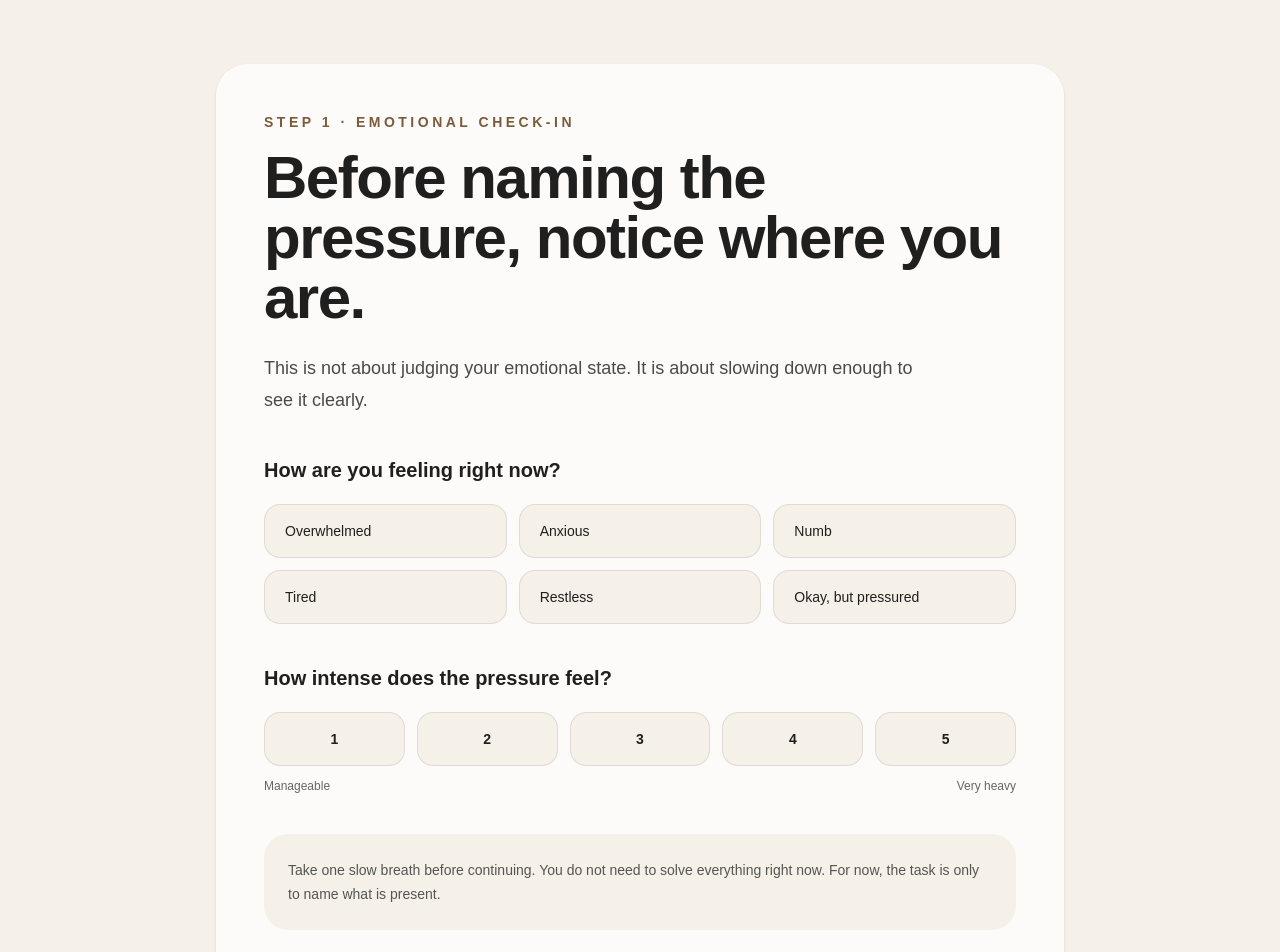
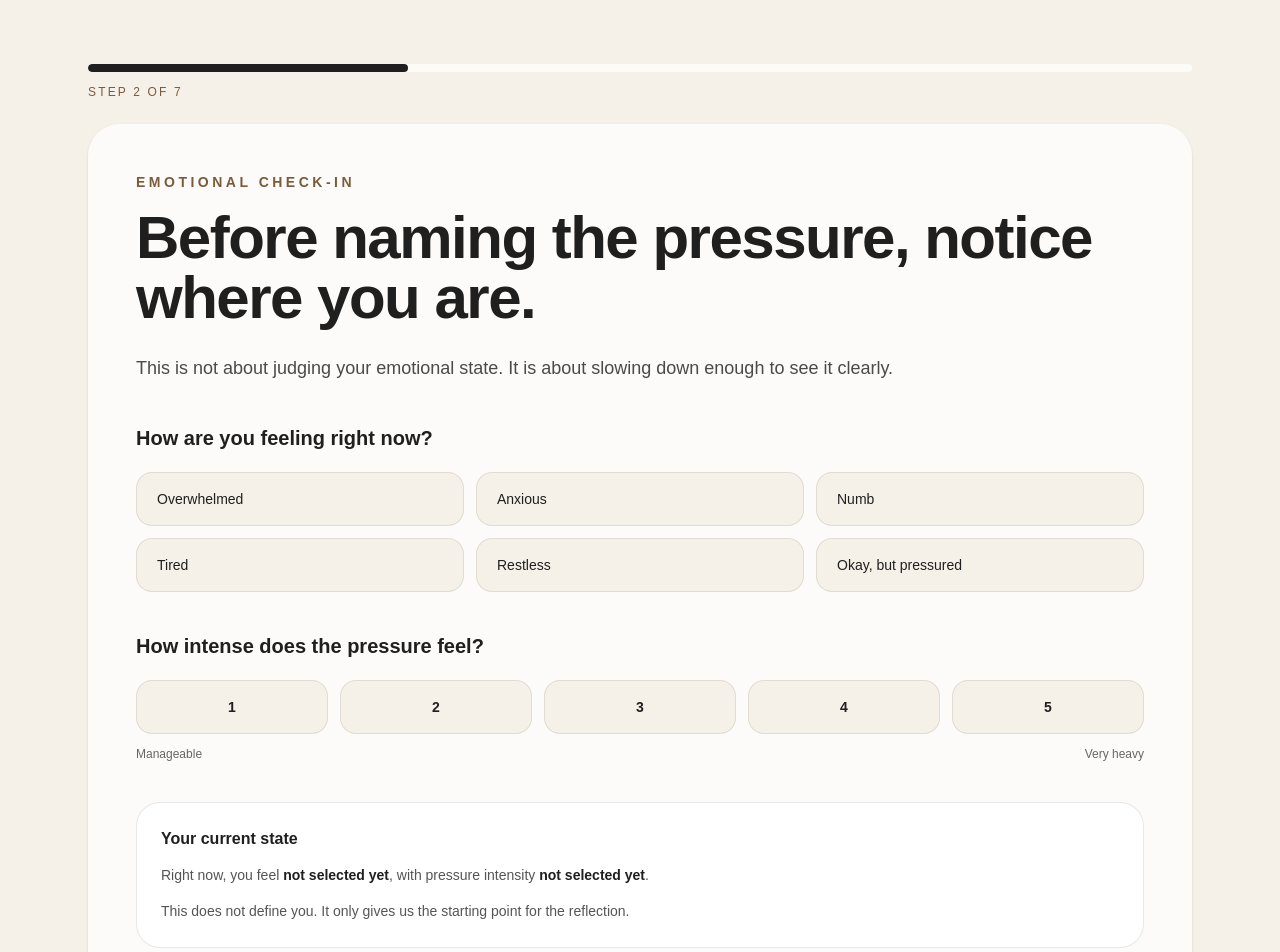
Before and after one commit to diegouriber/under-pressure, a Next.js app: page /check-in in a window 1280 px wide. Shown: the top 952 px of the page. Built offline with nearby package versions, Linux system fonts and the light colour scheme.

Commit message:
Fix interactive emotional check-in

```diff
--- a/app/check-in/page.tsx
+++ b/app/check-in/page.tsx
@@ -1,42 +1,86 @@
-export default function CheckInPage() {
-  return (
-    <main className="min-h-screen bg-[#f6f1e8] text-[#1f1f1f]">
-      <section className="mx-auto flex min-h-screen max-w-4xl flex-col justify-center px-6 py-16">
-        <div className="rounded-[2rem] bg-white/75 p-8 shadow-sm md:p-12">
-          <p className="mb-4 text-sm font-semibold uppercase tracking-[0.25em] text-[#7a5c3a]">
-            Step 1 · Emotional Check-In
-          </p>
+"use client";
 
-          <h1 className="text-4xl font-semibold tracking-tight md:text-6xl">
-            Before naming the pressure, notice where you are.
-          </h1>
+import { useEffect, useState } from "react";
+import FlowShell from "../components/FlowShell";
+import {
+  loadSession,
+  saveSession,
+  type Mood,
+  type UnderPressureSession,
+} from "@/lib/underPressureEngine";
 
-          <p className="mt-6 max-w-2xl text-lg leading-8 text-[#4a4a4a]">
-            This is not about judging your emotional state. It is about slowing
-            down enough to see it clearly.
-          </p>
-
-          <div className="mt-10">
-            <h2 className="text-xl font-semibold">
-              How are you feeling right now?
-            </h2>
-
-            <div className="mt-5 grid gap-3 sm:grid-cols-2 md:grid-cols-3">
-              {[
+const moods: Mood[] = [
   "Overwhelmed",
   "Anxious",
   "Numb",
   "Tired",
   "Restless",
   "Okay, but pressured",
-              ].map((mood) => (
+];
+
+const levels = ["1", "2", "3", "4", "5"];
+
+export default function CheckInPage() {
+  const [session, setSession] = useState<UnderPressureSession | null>(null);
+
+  useEffect(() => {
+    const existingSession = loadSession();
+    setSession(existingSession);
+  }, []);
+
+  if (!session) {
+    return (
+      <main className="min-h-screen bg-[#f6f1e8] text-[#1f1f1f]">
+        <section className="mx-auto flex min-h-screen max-w-4xl flex-col justify-center px-6 py-16">
+          <p>Loading reflection...</p>
+        </section>
+      </main>
+    );
+  }
+
+  function updateSession(updates: Partial<UnderPressureSession>) {
+    if (!session) return;
+
+    const nextSession = {
+      ...session,
+      ...updates,
+    };
+
+    setSession(nextSession);
+    saveSession(nextSession);
+  }
+
+  const canContinue = Boolean(session.mood && session.intensity);
+
+  return (
+    <FlowShell
+      step={2}
+      eyebrow="Emotional check-in"
+      title="Before naming the pressure, notice where you are."
+      description="This is not about judging your emotional state. It is about slowing down enough to see it clearly."
+    >
+      <div className="mt-10">
+        <h2 className="text-xl font-semibold">How are you feeling right now?</h2>
+
+        <div className="mt-5 grid gap-3 sm:grid-cols-2 md:grid-cols-3">
+          {moods.map((mood) => {
+            const selected = session.mood === mood;
+
+            return (
               <button
                 key={mood}
-                  className="rounded-2xl border border-[#1f1f1f]/10 bg-[#f6f1e8] px-5 py-4 text-left text-sm font-medium transition hover:bg-white"
+                type="button"
+                onClick={() => updateSession({ mood })}
+                className={`rounded-2xl border px-5 py-4 text-left text-sm font-medium transition ${
+                  selected
+                    ? "border-[#1f1f1f] bg-[#1f1f1f] text-white"
+                    : "border-[#1f1f1f]/10 bg-[#f6f1e8] text-[#1f1f1f] hover:bg-white"
+                }`}
               >
                 {mood}
               </button>
-              ))}
+            );
+          })}
         </div>
       </div>
 
@@ -46,14 +90,24 @@ export default function CheckInPage() {
         </h2>
 
         <div className="mt-5 grid gap-3 sm:grid-cols-5">
-              {["1", "2", "3", "4", "5"].map((level) => (
+          {levels.map((level) => {
+            const selected = session.intensity === level;
+
+            return (
               <button
                 key={level}
-                  className="rounded-2xl border border-[#1f1f1f]/10 bg-[#f6f1e8] px-5 py-4 text-center text-sm font-semibold transition hover:bg-white"
+                type="button"
+                onClick={() => updateSession({ intensity: level })}
+                className={`rounded-2xl border px-5 py-4 text-center text-sm font-semibold transition ${
+                  selected
+                    ? "border-[#1f1f1f] bg-[#1f1f1f] text-white"
+                    : "border-[#1f1f1f]/10 bg-[#f6f1e8] text-[#1f1f1f] hover:bg-white"
+                }`}
               >
                 {level}
               </button>
-              ))}
+            );
+          })}
         </div>
 
         <div className="mt-3 flex justify-between text-xs text-[#666]">
@@ -62,21 +116,44 @@ export default function CheckInPage() {
         </div>
       </div>
 
-          <div className="mt-10 rounded-3xl bg-[#f6f1e8] p-6">
-            <p className="text-sm leading-6 text-[#555]">
-              Take one slow breath before continuing. You do not need to solve
-              everything right now. For now, the task is only to name what is
-              present.
+      <div className="mt-10 rounded-3xl border border-[#1f1f1f]/10 bg-white p-6">
+        <h2 className="font-semibold">Your current state</h2>
+
+        <p className="mt-3 text-sm leading-6 text-[#555]">
+          Right now, you feel{" "}
+          <span className="font-semibold text-[#1f1f1f]">
+            {session.mood || "not selected yet"}
+          </span>
+          , with pressure intensity{" "}
+          <span className="font-semibold text-[#1f1f1f]">
+            {session.intensity || "not selected yet"}
+          </span>
+          .
+        </p>
+
+        <p className="mt-3 text-sm leading-6 text-[#555]">
+          This does not define you. It only gives us the starting point for the
+          reflection.
         </p>
       </div>
 
       <div className="mt-10 flex flex-col gap-4 sm:flex-row">
+        {canContinue ? (
           <a
             href="/pressure"
             className="rounded-full bg-[#1f1f1f] px-7 py-4 text-center text-sm font-semibold text-white transition hover:opacity-90"
           >
             Continue
           </a>
+        ) : (
+          <button
+            type="button"
+            disabled
+            className="cursor-not-allowed rounded-full bg-[#1f1f1f]/30 px-7 py-4 text-center text-sm font-semibold text-white"
+          >
+            Select mood and intensity to continue
+          </button>
+        )}
 
         <a
           href="/scope"
@@ -85,8 +162,6 @@ export default function CheckInPage() {
           Back
         </a>
       </div>
-        </div>
-      </section>
-    </main>
+    </FlowShell>
   );
 }
```
Lines whose indentation alone changed are shown as unchanged.
